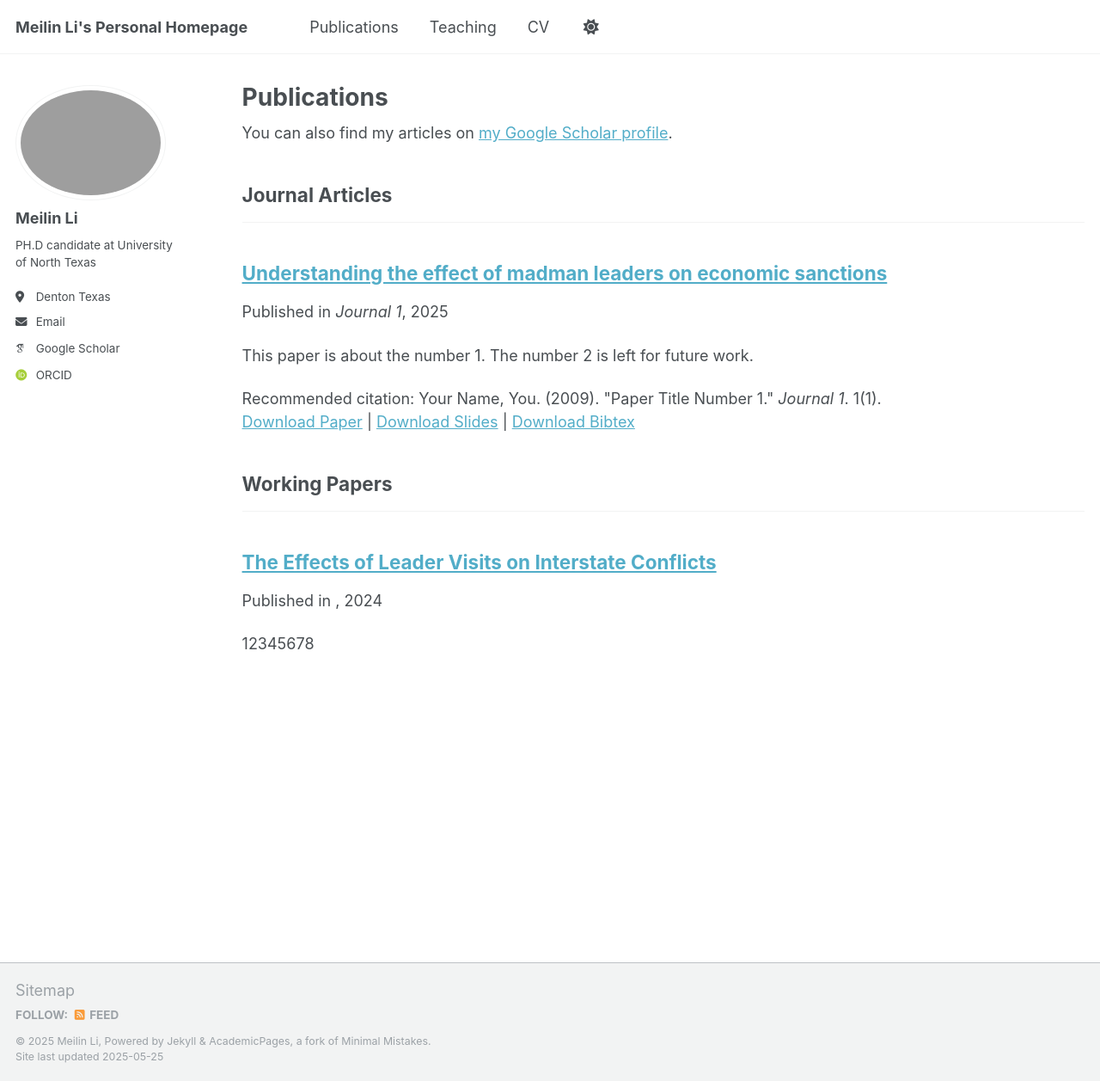
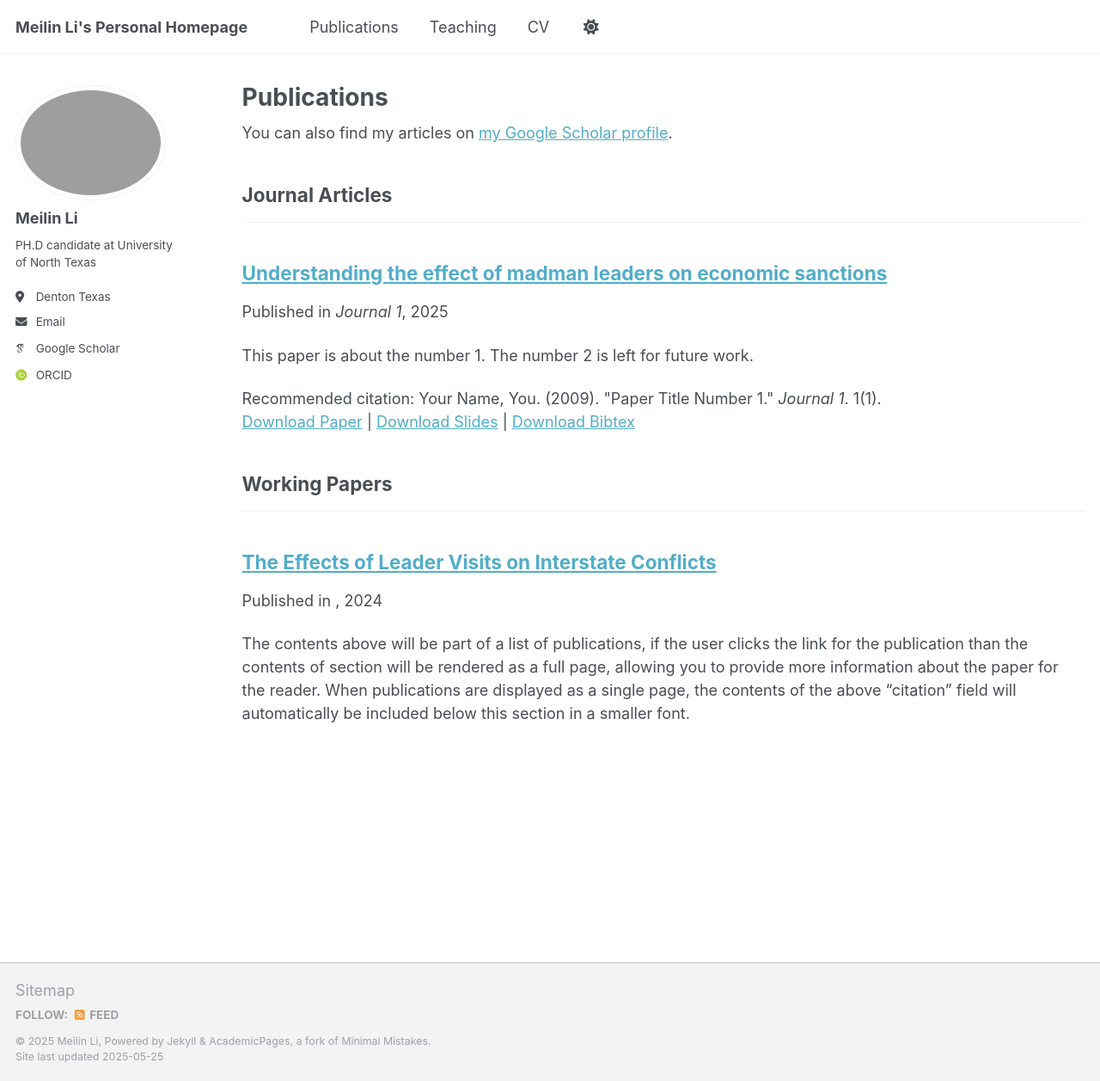
Before and after one commit to meilinlinet/meilinlinet.github.io, a Jekyll site: the page built from _pages/publications.html, in a window 1280 px wide and 1257 px high. Shown: the whole window at 86% size. Built offline with Jekyll 4.4.1, drawn with Linux system fonts in a browser that asks for light colours; some web fonts are replaced; part of the change alters nothing that is shown.

Commit message:
Update 2024-02-17-paper-title-number-4.md

```diff
--- a/_publications/2024-02-17-paper-title-number-4.md
+++ b/_publications/2024-02-17-paper-title-number-4.md
@@ -2,8 +2,6 @@
 title: "The Effects of Leader Visits on Interstate Conflicts"
 collection: publications
 category: conferences
-permalink: /publication/2024-02-17-paper-title-number-4
-excerpt: '12345678'
 ---
 
 The contents above will be part of a list of publications, if the user clicks the link for the publication than the contents of section will be rendered as a full page, allowing you to provide more information about the paper for the reader. When publications are displayed as a single page, the contents of the above "citation" field will automatically be included below this section in a smaller font.
```
